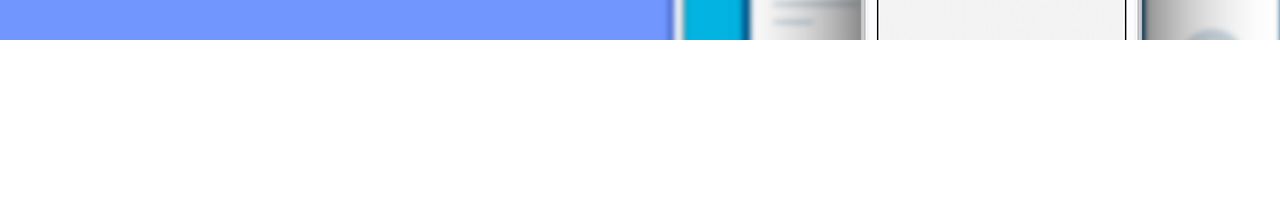
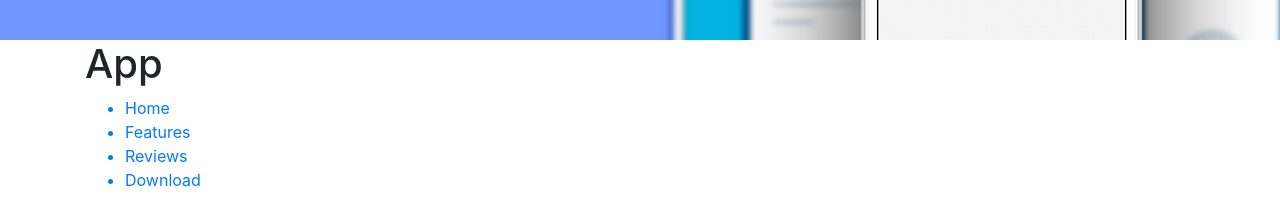
Before and after one commit to bagcampus/Template-For-Download-App-Section-In-Footer, a website: page index.html in a window 1280 px wide. Shown: the part 652-860 px from the top of the page. Before the commit the page ends 800 px from the top, so only its background shows below. Drawn offline with nearby package versions, Linux system fonts and the light colour scheme.

Commit message:
Update index.html

```diff
--- a/index.html
+++ b/index.html
@@ -33,6 +33,41 @@
             </div>
         </div>
     </section>
+    <section id="footer">
+        <footer class="footer-outer">
+            <div class="container footer-inner">
+                <div class="footer-three-grid" data-wow-delay="0.66s">
+                    <div class="column-1-3">
+                        <h1>App</h1>
+                    </div>
+                    <div class="column-2-3">
+                        <nav class="footer-nav">
+                            <ul>
+                                <a href="#">
+                                    <li>Home</li>
+                                </a>
+                                <a href="#">
+                                    <li>Features</li>
+                                </a>
+                                <a href="#">
+                                    <li>Reviews</li>
+                                </a>
+                                <a href="#">
+                                    <li class="active">Download</li>
+                                </a>
+                            </ul>
+                        </nav>
+                    </div>
+                    <div class="column-3-3">
+                        <div class="social-icons-footer">
+                        </div>
+                    </div>
+                </div>
+
+                <span class="border-bottom-footer"></span>
+            </div>
+        </footer>
+    </section>
     <!-- Bootstrap -->
     <script src="https://code.jquery.com/jquery-3.5.1.slim.min.js"
         integrity="sha384-DfXdz2htPH0lsSSs5nCTpuj/zy4C+OGpamoFVy38MVBnE+IbbVYUew+OrCXaRkfj"
```
